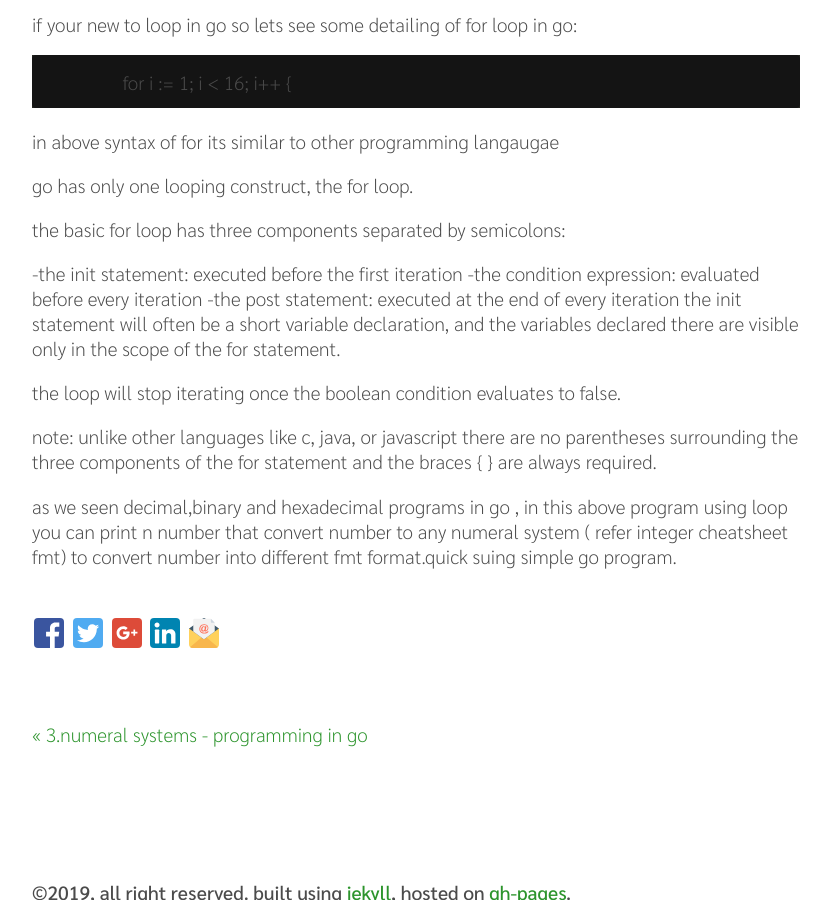
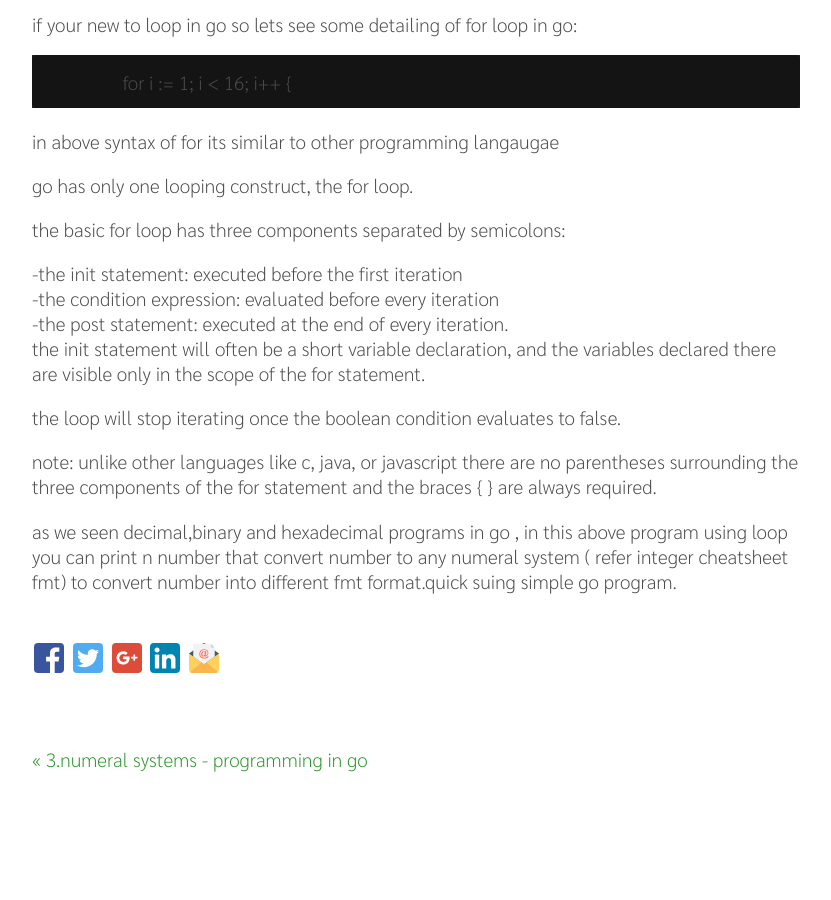
Before and after one commit to EngineITOps/EngineITOps.github.io, a Jekyll site: the page built from _posts/2019-01-31-loop-numeralgo.md, in a window 1280 px wide and 900 px high, scrolled down 1226 px. Shown: the whole window, without its empty margins (224-1055 px from the left). Built offline with Jekyll 4.4.1, drawn with Linux system fonts in a browser that asks for light colours.

```diff
--- a/_posts/2019-01-31-loop-numeralgo.md
+++ b/_posts/2019-01-31-loop-numeralgo.md
@@ -56,9 +56,9 @@ Go has only one looping construct, the for loop.
 
 The basic for loop has three components separated by semicolons:
 
--the init statement: executed before the first iteration
--the condition expression: evaluated before every iteration
--the post statement: executed at the end of every iteration
+-the init statement: executed before the first iteration  <br>
+-the condition expression: evaluated before every iteration <br>
+-the post statement: executed at the end of every iteration. <br>
 The init statement will often be a short variable declaration,
 and the variables declared there are visible only in the scope of the for statement.
 
```
